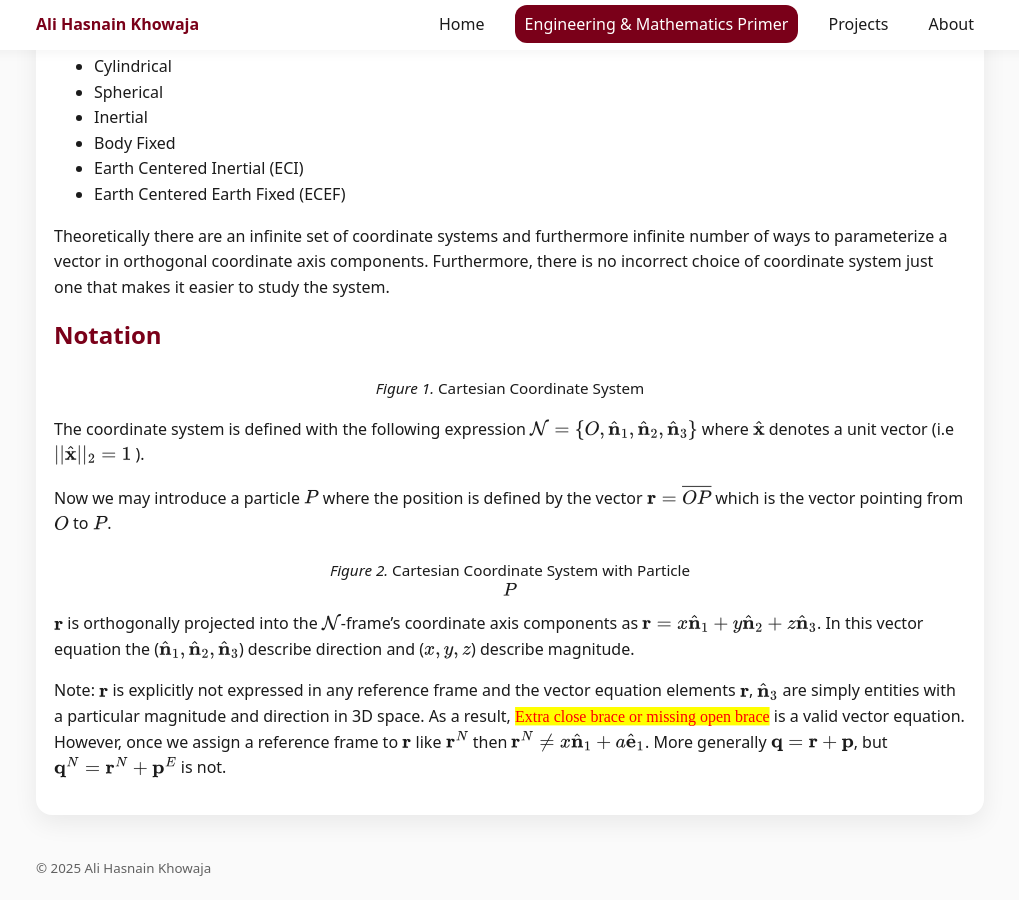
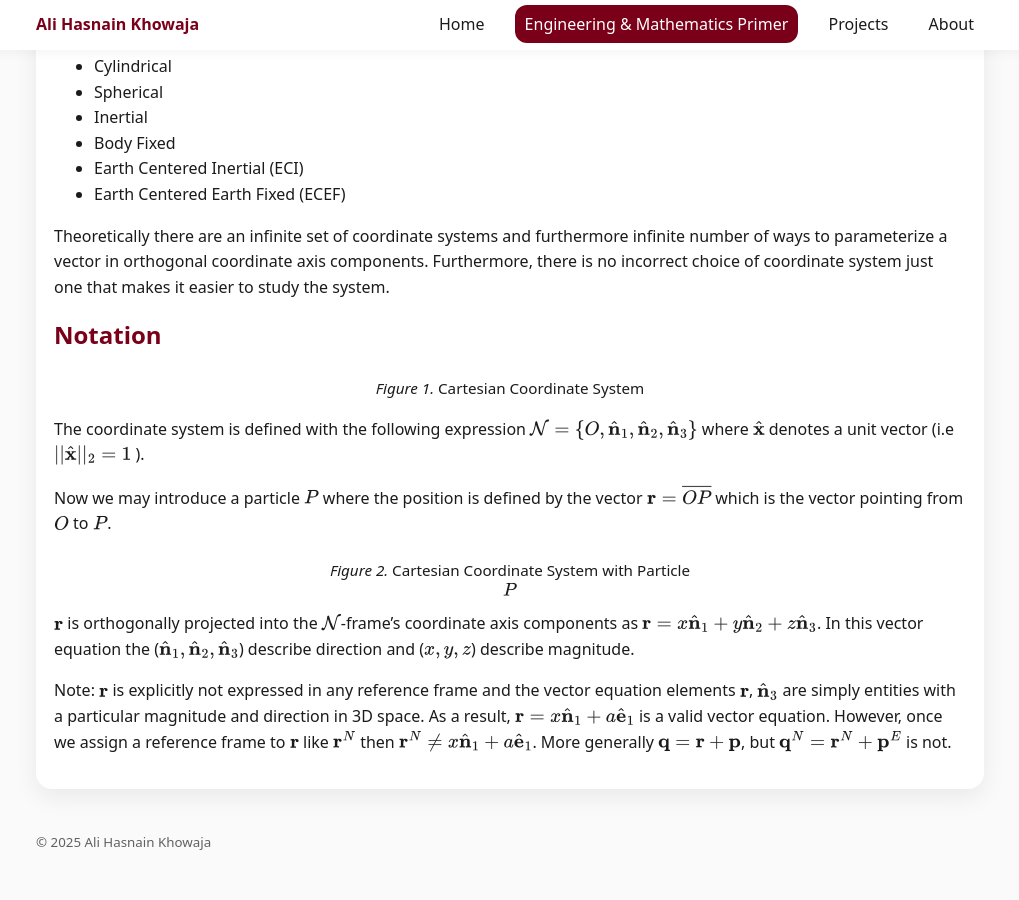
Before and after one commit to khowaja17/khowaja17.github.io, a Jekyll site: the page built from _primer/dynamics/coordinate-systems.md, in a window 1280 px wide and 900 px high, scrolled down 990 px. Shown: the whole window, without its empty margins (130-1149 px from the left). Built offline with Jekyll 4.4.1, drawn with Linux system fonts in a browser that asks for light colours; after the commit the page ends 1865 px from its top, so only the background shows below that.

```diff
--- a/_primer/dynamics/coordinate-systems.md
+++ b/_primer/dynamics/coordinate-systems.md
@@ -91,4 +91,4 @@ $\mathbf{r}$ is orthogonally projected into the $\mathcal{N}$-frame's coordinate
 $\mathbf{r} = x \hat{\mathbf n}_1 + y \hat{\mathbf n}_2 + z \hat{\mathbf n}_3$. In this vector equation the ($\hat{\mathbf n}_1, \hat{\mathbf n}_2, \hat{\mathbf n}_3$) describe direction and ($x,y,z$) describe magnitude.
 
 Note: $\mathbf{r}$ is explicitly not expressed in any reference frame and the vector equation elements $\mathbf{r}$, $\hat{\mathbf n}_3$ are simply entities with a particular magnitude and direction in 3D space.
-As a result, $$\mathbf r = x \hat{\mathbf n}_1 + a \hat{\mathbf e}_1 }$$ is a valid vector equation. However, once we assign a reference frame to $\mathbf{r}$ like $\mathbf{r}^N$ then $\mathbf{r}^N \neq x \hat{\mathbf n}_1 + a \hat{\mathbf{e}}_1$. More generally $\mathbf{q} = \mathbf{r} + \mathbf{p}$, but $\mathbf{q}^N = \mathbf{r}^N + \mathbf{p}^E$ is not.
+As a result, $\mathbf{r} = x \hat{\mathbf n}_1 + a \hat{\mathbf e}_1$ is a valid vector equation. However, once we assign a reference frame to $\mathbf{r}$ like $\mathbf{r}^N$ then $\mathbf{r}^N \neq x \hat{\mathbf n}_1 + a \hat{\mathbf e}_1$. More generally $\mathbf{q} = \mathbf{r} + \mathbf{p}$, but $\mathbf{q}^N = \mathbf{r}^N + \mathbf{p}^E$ is not.
```
